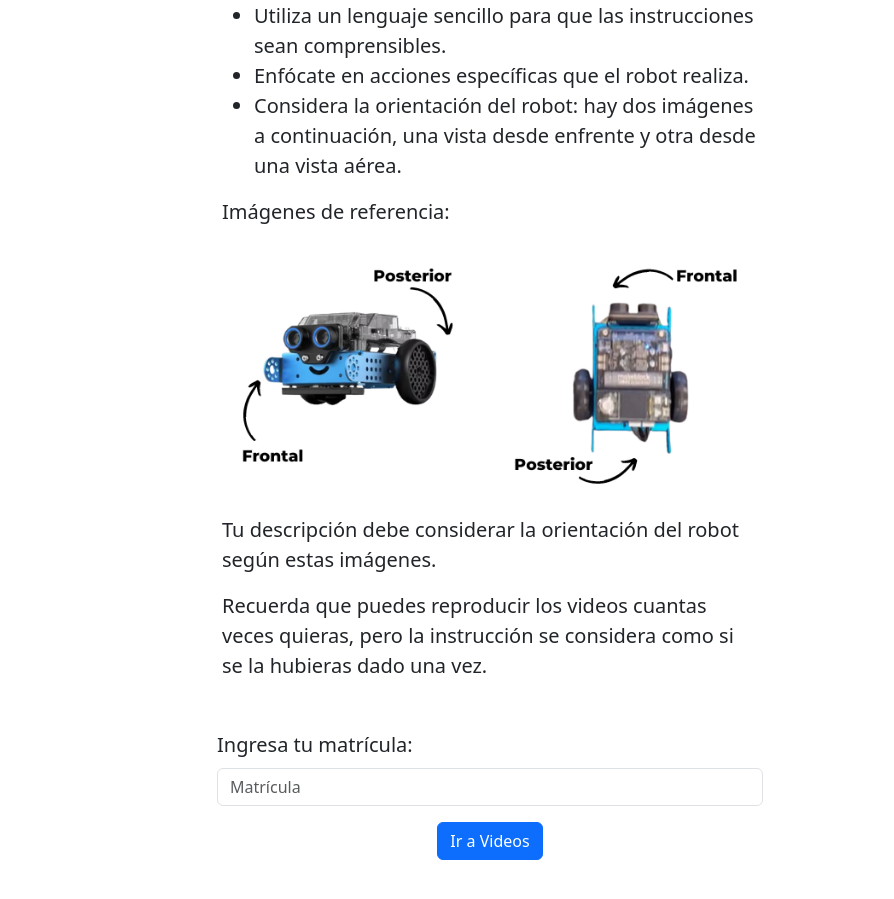
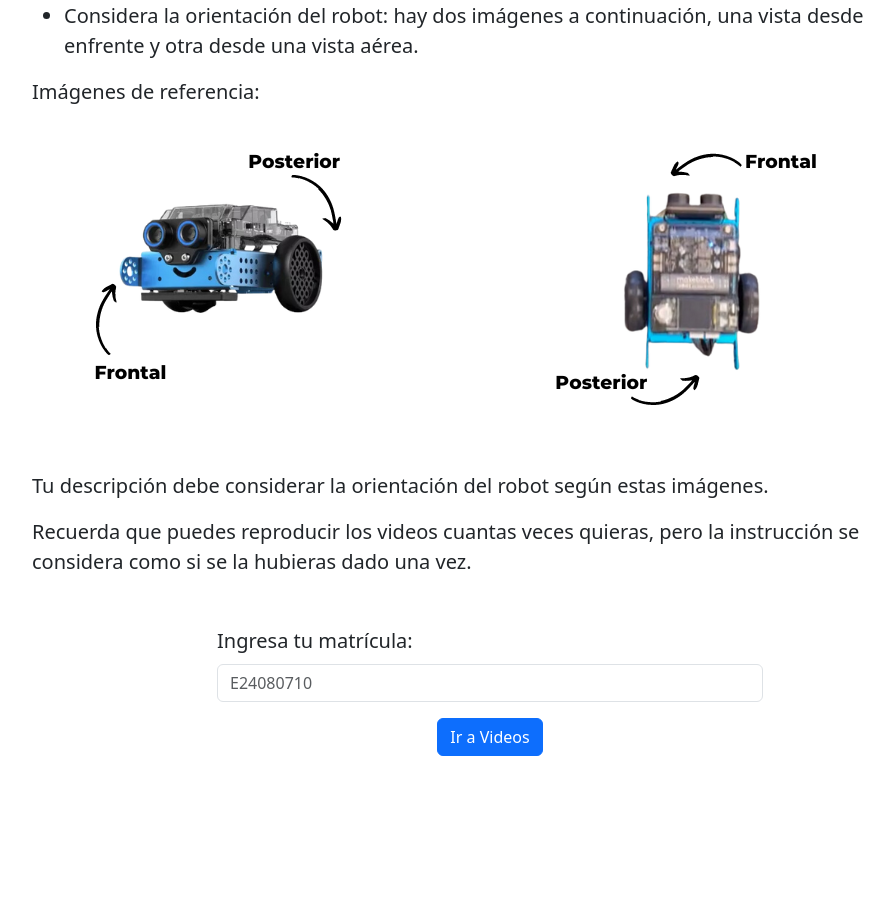
Before and after one commit to depresionTropical/cbr-robot-vue, a Vue app: page / in a window 1280 px wide. Shown: the part 427-1326 px from the top of the page, without its empty margins (150-1044 px from the left). After the commit the page ends 1231 px from the top, so only its background shows below. Built offline with nearby package versions, Linux system fonts and the light colour scheme.

Commit message:
Update styling and add input validation for matricula field

```diff
--- a/src/components/InstruccionesComponent.vue
+++ b/src/components/InstruccionesComponent.vue
@@ -4,7 +4,7 @@
     <h1 class="display-4 text-center">Instrucciones</h1>
     <form @submit.prevent="irAVideos" class="mt-4">
       <div class="row">
-        <div class="alert fs-5 col-md-6 mx-auto mb-3" role="alert">
+        <div class="alert fs-5 col-md-10 mx-auto mb-3" role="alert">
           <p>
             Observa los 6 videos a continuación y describe de manera sencilla en
             el campo de texto las instrucciones que indicarías para que el robot
@@ -30,14 +30,14 @@
 
           <p>Imágenes de referencia:</p>
           <div class="row">
-            <div class="col-md-6 mb-3">
+            <div class="col-md-5  col-md-4 mx-auto mb-3">
               <img
                 src="../assets/face_photo.png"
                 class="img-fluid"
                 alt="Foto de Face (Vista Frontal)"
               />
             </div>
-            <div class="col-md-6 mb-3">
+            <div class="col-md-5  col-md-4 mx-auto mb-5">
               <img
                 src="../assets/look_up_photo.png"
                 class="img-fluid"
@@ -62,17 +62,19 @@
         <div class="fs-5 col-md-6 mx-auto mb-3">
           <!-- Matrícula -->
           <label for="matricula" class="form-label"
-            >Ingresa tu matrícula:</label
+            >Ingresa tu matrícula: </label
           >
           <input
             v-model="matricula"
             type="text"
             class="form-control"
             id="matricula"
-            placeholder="Matrícula"
+            placeholder="E24080710"
             required
+            pattern="E\d{2}08\d{4}"
           />
         </div>
+
       </div>
       <button type="submit" class="btn btn-primary mx-auto d-block">
         Ir a Videos
```
